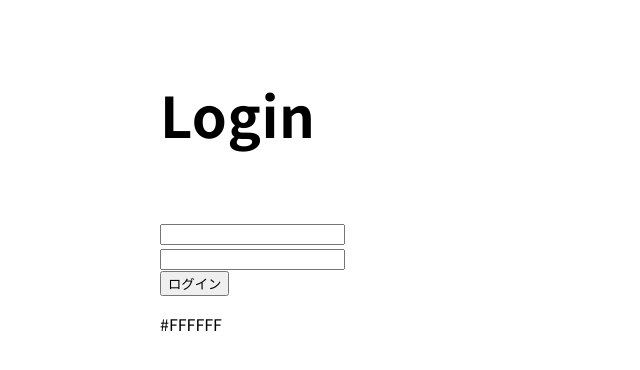
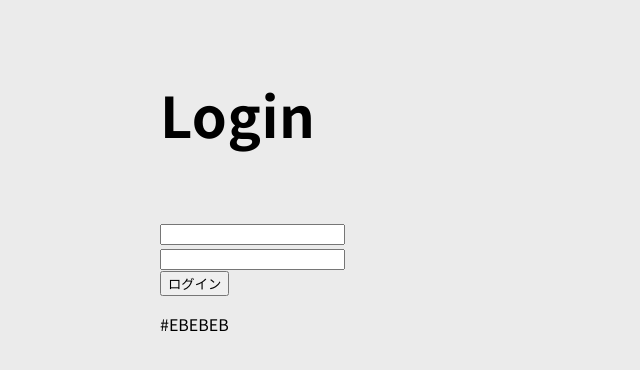
Before and after one commit to r-kataoka11/theme-color-animation, a Next.js app: page /login in a window 1280 px wide. Shown: the top 370 px of the page, without its empty margins (0-640 px from the left). Built offline with nearby package versions, Linux system fonts and the light colour scheme.

Commit message:
💄 背景をグレーに変更

```diff
--- a/pages/_app.tsx
+++ b/pages/_app.tsx
@@ -1,4 +1,5 @@
 import { store } from '@/store'
+import '@/styles/globals.css'
 import type { AppProps } from 'next/app'
 import { Provider } from 'react-redux'
 
--- a/store/themeColor.ts
+++ b/store/themeColor.ts
@@ -5,7 +5,7 @@ export interface ThemeColorState {
 }
 
 export const initialState: ThemeColorState = {
-  color: '#FFFFFF',
+  color: '#EBEBEB',
 }
 
 // エラー時のテーマカラーアニメーション
@@ -17,11 +17,11 @@ export const error = createAsyncThunk(
 
     const velocity = 15 // 速度
 
-    let color = 255
+    let color = 235
     let reverse = false
     const animation = () => {
       // アニメーションの終了条件を満たした場合終了する
-      if (color > 255 && reverse === true) {
+      if (color > 235 && reverse === true) {
         thunkApi.dispatch(themeColorSlice.actions.resetColor())
         return
       }
@@ -33,7 +33,7 @@ export const error = createAsyncThunk(
 
       // 色を16進数にする
       const hex = color.toString(16).padStart(2, '0').toUpperCase()
-      thunkApi.dispatch(themeColorSlice.actions.changeColor(`#FF${hex}${hex}`))
+      thunkApi.dispatch(themeColorSlice.actions.changeColor(`#EB${hex}${hex}`))
 
       // 色を変更する
       color = reverse ? color + velocity : color - velocity
--- /dev/null
+++ b/styles/globals.css
@@ -0,0 +1,3 @@
+body {
+  background: #EBEBEB;
+}
```
